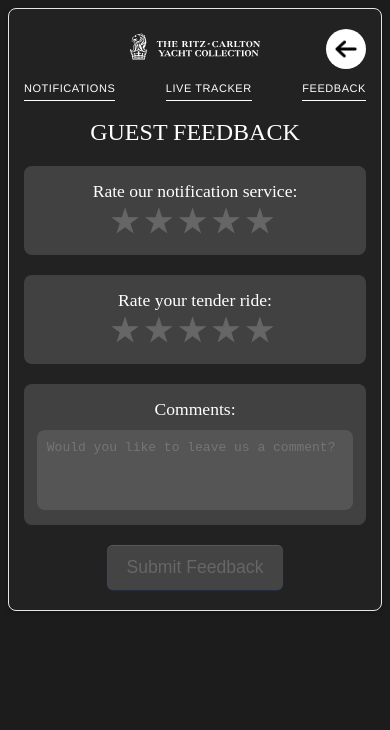
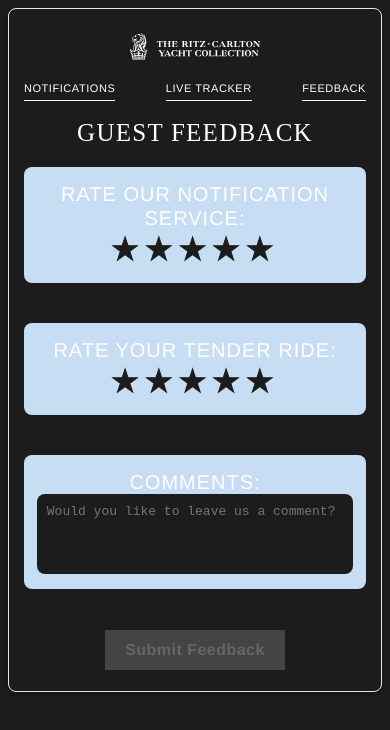
Before and after one commit to ng5jr/luminara_tender_tracking, a React (Create React App) app in the folder tender-tracking-app/: page /feedback in a window 390 px wide. Shown: the top 730 px of the page. Built offline with nearby package versions, Linux system fonts and the light colour scheme.

Commit message:
add branding style to feedback page

```diff
--- a/tender-tracking-app/src/components/logo.js
+++ b/tender-tracking-app/src/components/logo.js
@@ -164,11 +164,11 @@
           <span>Live Tracker</span>
           {/* <FaMapLocationDot /> */}
         </Link>
-        <Link className="header-link" to="/map">
+        <Link className="header-link" to="/feedback">
           <span>Feedback</span>
           {/* <SlLike /> */}
         </Link>
-        {page !== "map" && (<div onClick={enableSound} className="volume">
+        {page !== "no-sound" && (<div onClick={enableSound} className="volume">
           {!soundEnabled ? (
             <FaVolumeMute />
           ) : (
--- a/tender-tracking-app/src/pages/guest notifications/GuestNotifications.js
+++ b/tender-tracking-app/src/pages/guest notifications/GuestNotifications.js
@@ -120,6 +120,20 @@
             });
           }
 
+          let displayMessage = "";
+
+          if (notification.direction === "SHORESIDE" || notification.direction === "SHIPSIDE") {
+            if (notification.action === "ARRIVED") {
+              displayMessage = notification.message;
+            } else if (notification.action === "DEPARTED") {
+              displayMessage = `${notification.message} Estimated time of arrival: ${arrivalTime}.`;
+            } else {
+              displayMessage = `${notification.message} Estimated time of arrival: ${arrivalTime}.`;
+            }
+          } else {
+            displayMessage = notification.message;
+          }
+
           return (
             <li
               key={notification.id}
@@ -134,10 +148,7 @@
                 }`}
             >
               <p className="notification-message">
-                {(notification.direction === "SHORESIDE" || notification.direction === "SHIPSIDE")
-                  ? `${notification.message} Estimated time of arrival: ${arrivalTime}.`
-                  : `${notification.message}`}
-
+                {displayMessage}
               </p>
               <p className="notification-time">
                 {notification.timestamp?.toDate()?.toLocaleString(undefined, {
--- a/tender-tracking-app/src/pages/map/MapPage.js
+++ b/tender-tracking-app/src/pages/map/MapPage.js
@@ -55,7 +55,7 @@
 
   return (
     <div className="guest-notifications">
-      <Logo page="map" />
+      <Logo page="no-sound" />
       {/*
       <Link to="/">
         <div className="map-icon-containers">
--- a/tender-tracking-app/src/pages/rating page/rating.css
+++ b/tender-tracking-app/src/pages/rating page/rating.css
@@ -1,20 +1,29 @@
 .feedback-website {
   font-family: 'Big Caslon', 'Times New Roman', serif;
   margin: 10px auto;
-  padding: 45px 35px;
+  padding: 35px 35px;
   border: 1px solid #e6e6e6;
   border-radius: 8px;
-  background-color: #222;
+  background-color: #1c1c1c;
   color: #fff;
   box-shadow: 0 2px 4px rgba(0, 0, 0, 0.2);
   max-width: 800px;
-  position: relative;
+  display: flex;
+  flex-direction: column;
+  justify-content: flex-start;
+  gap: 20px;
 }
 
-.feedback-website h2 {
+.feedback-website h1 {
+  font-family: 'Big Caslon', 'Times New Roman', serif;
+  text-transform: uppercase;
   text-align: center;
-  font-size: 2em;
-  font-weight: 500;
+  font-weight: 400;
+  line-height: 1.1em;
+  letter-spacing: 0.05em;
+  color: white;
+  margin: 0;
+  font-size: 30px;
 }
 
 .rating-section {
@@ -22,7 +31,7 @@
   padding: 15px;
 
   border-radius: 8px;
-  background-color: rgba(255, 255, 255, 0.142);
+  background-color: #c7ddf3;
   display: flex;
   justify-content: center;
   align-items: center;
@@ -30,10 +39,15 @@
 }
 
 .rating-section h3 {
+  font-family: 'Proxima Nova', 'Helvetica Neue', sans-serif;
+  text-transform: uppercase;
+  text-align: center;
+  font-weight: 200;
+  line-height: 1.2em;
+  letter-spacing: 0.05em;
+  color: #1c1c1c;
   margin: 0;
-  color: #ffffff;
-  font-weight: 500;
-  font-size: 0.5em;
+  font-size: 15px;
 }
 
 .star-rating {
@@ -43,10 +57,10 @@
 .star {
   cursor: pointer;
   font-size: 2.5em;
-  color: #666;
-  -webkit-text-stroke: 1px #666;
+  color: #1c1c1c;
+  -webkit-text-stroke: 1px #1c1c1c;
   /* Yellow outline */
-  text-stroke: 1px #666;
+  text-stroke: 1px #1c1c1c;
   /* Yellow outline */
   margin-right: 5px;
   transition: color 0.3s ease, -webkit-text-stroke 0.3s ease, text-stroke 0.3s ease, transform 0.2s ease;
@@ -74,7 +88,7 @@
   text-stroke: 0;
   /* Remove outline */
   transition: color 0.3s ease, transform 0.2s ease;
-  filter: drop-shadow(0 0 10px rgba(255, 193, 7, 0.8));
+  filter: drop-shadow(0 0 10px rgba(255, 193, 7, 0.2));
   /* Smooth transition */
 }
 
@@ -96,7 +110,7 @@
   padding: 15px;
 
   border-radius: 8px;
-  background-color: rgba(255, 255, 255, 0.142);
+  background-color: #c7ddf3;
   display: flex;
   justify-content: center;
   align-items: center;
@@ -104,10 +118,16 @@
 }
 
 .comment-section h3 {
-  margin-bottom: 10px;
-  margin-top: 0;
-  color: #ffffff;
-  font-weight: 500;
+  font-family: 'Proxima Nova', 'Helvetica Neue', sans-serif;
+  text-transform: uppercase;
+  text-align: center;
+  font-weight: 200;
+  line-height: 1.2em;
+  letter-spacing: 0.05em;
+  color: #1c1c1c;
+  margin: 0;
+  font-size: 20px;
+  margin-bottom: 20px;
 }
 
 .comment-section textarea {
@@ -116,24 +136,25 @@
   border-radius: 8px;
   resize: none;
   font-size: 1.2em;
-  background-color: #555;
+  background-color: #1c1c1c;
   color: white;
   border: none;
 }
 
 .feedback-website button {
-  background: linear-gradient(180deg, #4B91F7 0%, #367AF6 100%);
-  background-origin: border-box;
-  box-shadow: 0px 0.5px 1.5px rgba(54, 122, 246, 0.25), inset 0px 0.8px 0px -0.25px rgba(255, 255, 255, 0.2);
-  color: white;
-  border: none;
+
+  margin: 0 auto;
+
   padding: 12px 20px;
-  border-radius: 6px;
+  background-color: #ffffff;
+  border: 1px solid #1c1c1c;
+  font-family: 'Proxima Nova', 'Helvetica Neue', sans-serif;
+  font-size: 16px;
+  font-weight: 700;
+  line-height: 1em;
+  letter-spacing: 0.03em;
+  color: #1c1c1c;
   cursor: pointer;
-  font-size: 1.1em;
-  display: block;
-  margin: 0 auto;
-  transition: background-color 0.2s;
 }
 
 
@@ -158,15 +179,23 @@
     /* Further reduced margin for mobile */
   }
 
-  .feedback-website h2 {
-    font-size: 1.5em;
-    /* Smaller heading for mobile */
+  .feedback-website h1 {
+    line-height: 1.1em;
+    letter-spacing: 0.05em;
+    font-size: 25px;
   }
 
   .rating-section h3,
   .comment-section h3 {
-    font-size: 1.1em;
-    /* Smaller heading for mobile */
+    font-family: 'Proxima Nova', 'Helvetica Neue', sans-serif;
+    text-transform: uppercase;
+    text-align: center;
+    font-weight: 200;
+    line-height: 1.2em;
+    letter-spacing: 0.05em;
+    color: white;
+    margin: 0;
+    font-size: 20px;
   }
 
   .star {
--- a/tender-tracking-app/src/pages/rating page/rating.js
+++ b/tender-tracking-app/src/pages/rating page/rating.js
@@ -74,13 +74,8 @@
 
   return (
     <div className="feedback-website">
-      <Logo /> {/* Logo component */}
-      <Link to="/">
-        <div className="map-icon-containers">
-          <img src={back} alt="View Tender Map" className="map-icon" />
-        </div>
-      </Link>
-      <h2>GUEST FEEDBACK</h2>
+      <Logo page="no-sound" /> {/* Logo component */}
+      <h1>GUEST FEEDBACK</h1>
       <div className="rating-section">
         <h3>Rate our notification service:</h3>
         <div className="star-rating">
```
